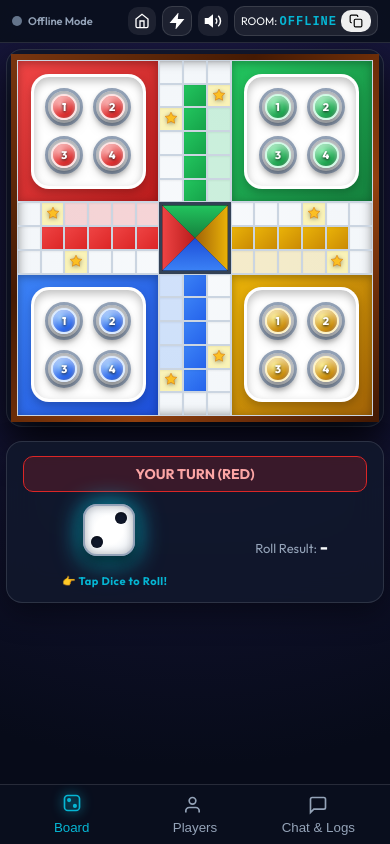
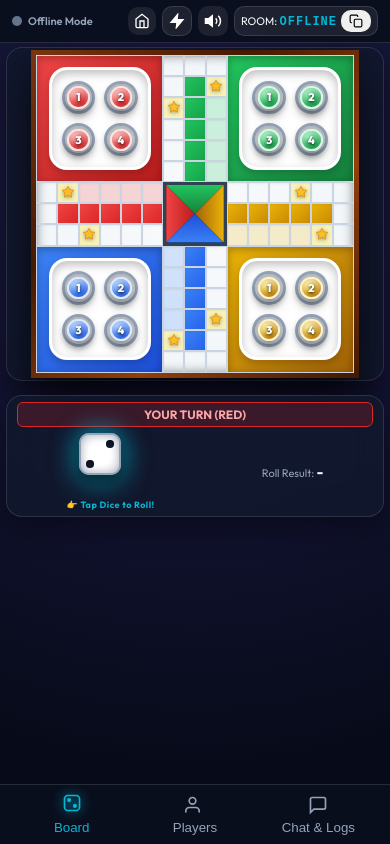
Before and after one commit to DEBABRATA1331/ELUDO, a website: page public/index.html in a window 390 px wide. Drawn offline with nearby package versions, Linux system fonts and the light colour scheme; no server answers.

Commit message:
Fix: Compact turn banner & 42px dice cube for 100% viewport alignment on mobile screens

```diff
--- a/public/style.css
+++ b/public/style.css
@@ -992,45 +992,82 @@ body, .ludo-board, .token, .dice-cube, .btn {
   }
 
   .game-container {
-    padding: 6px;
-    gap: 10px;
+    padding: 4px 6px;
+    gap: 8px;
     grid-template-columns: 1fr;
   }
 
   .board-card {
-    padding: 4px;
+    padding: 2px;
   }
 
   .ludo-board.realistic-wood-frame {
-    max-width: 96vw;
-    border-width: 6px;
+    max-width: 84vw;
+    max-height: 50vh;
+    border-width: 5px;
     border-radius: 8px;
   }
 
   .token {
+    font-size: 8px;
+  }
+
+  .controls-card {
+    padding: 6px 10px;
+  }
+
+  .turn-banner {
+    padding: 4px 8px;
+    margin-bottom: 6px;
+    font-size: 12px;
+    border-radius: 6px;
+  }
+
+  .dice-action-area {
+    gap: 8px;
+  }
+
+  .dice-wrapper {
+    gap: 2px;
+  }
+
+  .dice-hint {
     font-size: 9px;
   }
 
-  .dice-action-area {
-    gap: 10px;
-  }
-
   .dice-cube {
-    width: 52px;
-    height: 52px;
+    width: 42px;
+    height: 42px;
   }
 
   .dice-face {
-    width: 52px;
-    height: 52px;
+    width: 42px;
+    height: 42px;
+    padding: 4px;
+    border-radius: 10px;
   }
 
-  .face-1 { transform: translateZ(26px); }
-  .face-2 { transform: rotateY(180deg) translateZ(26px); }
-  .face-3 { transform: rotateY(-90deg) translateZ(26px); }
-  .face-4 { transform: rotateY(90deg) translateZ(26px); }
-  .face-5 { transform: rotateX(90deg) translateZ(26px); }
-  .face-6 { transform: rotateX(-90deg) translateZ(26px); }
+  .dice-face span {
+    width: 8px;
+    height: 8px;
+  }
+
+  .face-1 { transform: translateZ(21px); }
+  .face-1 span { width: 10px; height: 10px; }
+
+  .face-2 { transform: rotateY(180deg) translateZ(21px); }
+  .face-3 { transform: rotateY(-90deg) translateZ(21px); }
+  .face-4 { transform: rotateY(90deg) translateZ(21px); }
+  .face-5 { transform: rotateX(90deg) translateZ(21px); }
+  .face-6 { transform: rotateX(-90deg) translateZ(21px); }
+
+  .dice-result-badge {
+    font-size: 11px;
+  }
+
+  .dice-result-badge strong {
+    font-size: 15px;
+  }
 
   .mobile-bottom-nav {
     display: flex;
```
